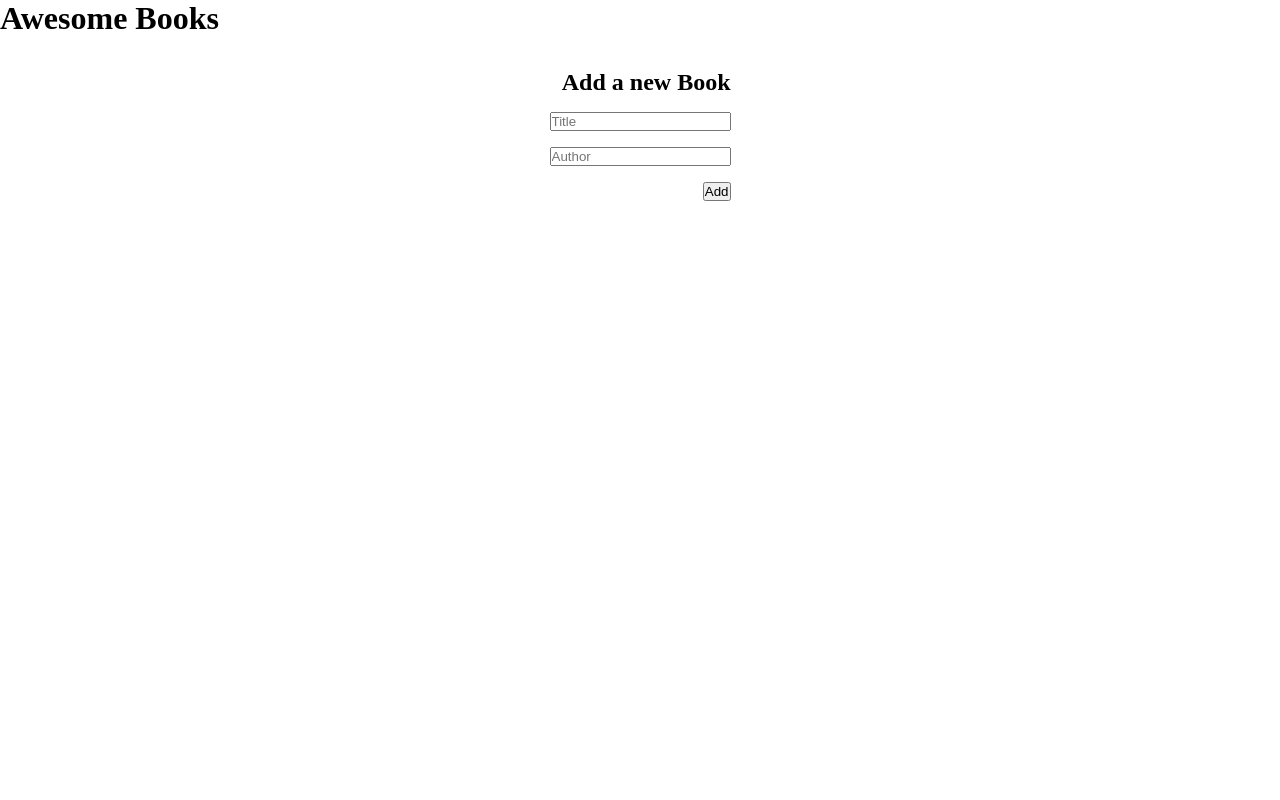
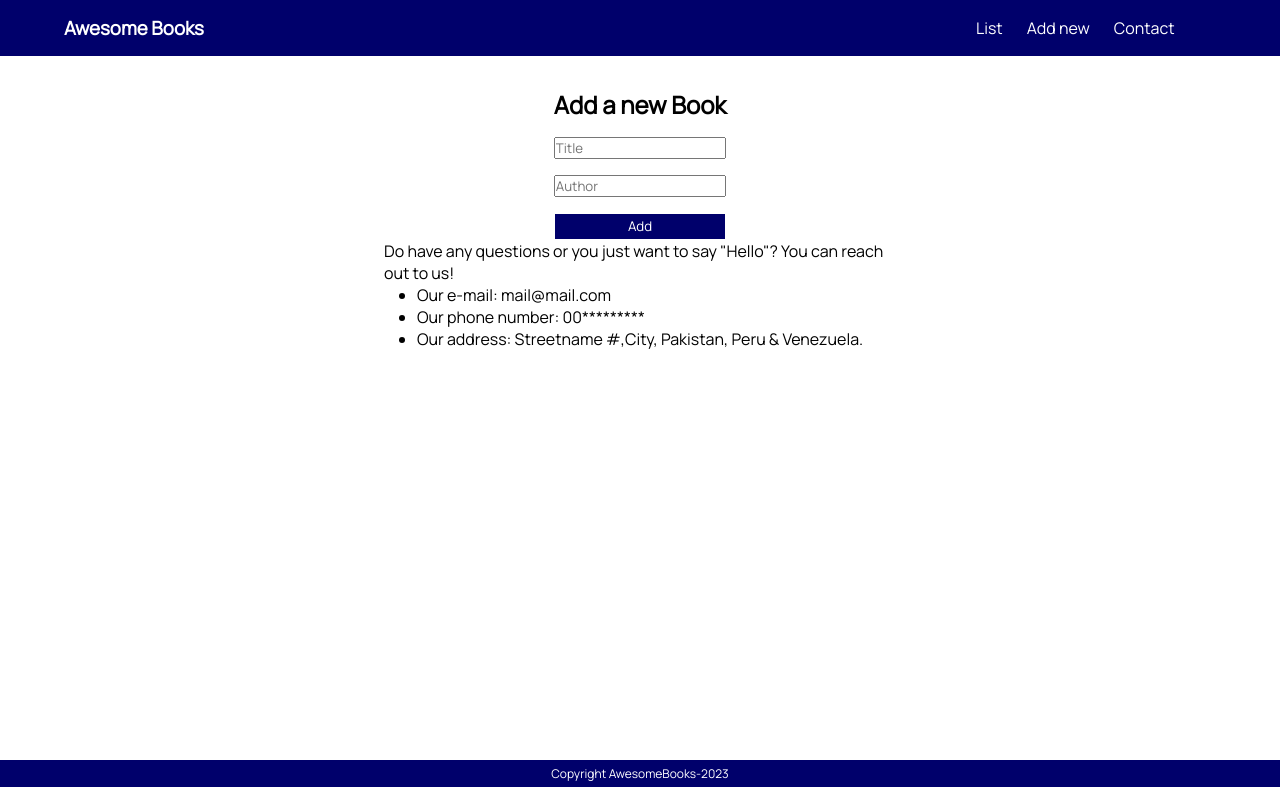
Before and after one commit to MasumaJaffery/Awesome-Books, a website: page index.html in a window 1280 px wide. Drawn offline with Linux system fonts and the light colour scheme; a web font is replaced by a local one.

Commit message:
Add Single Page Application

```diff
--- a/class.js
+++ b/class.js
@@ -1,4 +1,29 @@
 /* eslint-disable */
+const Booklink = document.getElementById('book-link');
+const Addlink = document.getElementById('add-link');
+const Contactlink = document.getElementById('contact-link')
+const Booklist = document.getElementById('booklist');
+const AddBook = document.getElementById('Add-Books');
+const Contact = document.getElementById('contact');
+Booklink.addEventListener('click', () => {
+    Booklist.style.display = 'block';
+    AddBook.style.display = 'none';
+    Contact.style.display = 'none';
+});
+
+Addlink.addEventListener('click', () => {
+  Booklist.style.display = 'none';
+  AddBook.style.display = 'block';
+  Contact.style.display = 'none';
+});
+
+Contactlink.addEventListener('click', () => {
+  Booklist.style.display = 'none';
+  AddBook.style.display = 'none';
+  Contact.style.display = 'block';
+});
+
+
 class Book {
   constructor(title, author) {
     this.title = title;
--- a/index.html
+++ b/index.html
@@ -4,14 +4,30 @@
     <meta charset="UTF-8">
     <meta http-equiv="X-UA-Compatible" content="IE=edge">
     <meta name="viewport" content="width=device-width, initial-scale=1.0">
+    <link rel="preconnect" href="https://fonts.googleapis.com">
+    <link rel="preconnect" href="https://fonts.gstatic.com" crossorigin>
+    <link href="https://fonts.googleapis.com/css2?family=Lato&family=Lexend:wght@400;500&family=Manrope&family=Noto+Color+Emoji&display=swap" rel="stylesheet">
     <link rel = "stylesheet" href="style.css">
     <script src = "class.js"></script>
     <title>Awesome Books</title>
 </head>
 <body>
+<header>
+    <nav>
+      <h3>Awesome Books</h3>
+        <ul>
+            <ul>
+                <li><a href="" id="book-link">List</a></li>
+                <li><a href="" id="add-link">Add new</a></li>
+                <li><a href="" id="contact-link">Contact</a></li>
+            </ul>
+
+        </ul>
+    </nav>
+</header>
 <main>
-<h1>Awesome Books</h1>
 <section id = "booklist"></section>
+<section id = "Add-Books">
 <div class = "form-center">
 <form>
 <h2>Add a new Book</h2>
@@ -20,6 +36,19 @@
 <button type="button" id = "add-btn">Add</button>
 </form>
 </div>
+</section>
+<section id = "contact">
+<p>Do have any questions or you just want to say "Hello"?
+    You can reach out to us!</p>
+<ul>
+<li>Our e-mail: mail@mail.com</li>
+<li>Our phone number: 00*********</li>
+<li>Our address: Streetname #,City, Pakistan, Peru & Venezuela.</li>
+</ul>
+</section>
 </main>
+<footer>
+Copyright AwesomeBooks-2023
+</footer>
 </body>
 </html>
--- a/style.css
+++ b/style.css
@@ -2,6 +2,11 @@
   margin: 0;
   padding: 0;
   box-sizing: border-box;
+  font-family: 'Manrope', sans-serif;
+}
+
+main {
+  height: 84vh;
 }
 
 .form-center {
@@ -15,11 +20,21 @@ form {
   flex-direction: column;
   gap: 1rem;
   margin: 0 auto;
-  align-items: flex-end;
 }
 
 form #add-btn {
   align-items: flex-end;
+  color: #fff;
+  background-color: rgb(0, 0, 107);
+  border: 1px solid #fff;
+  padding: 2%;
+}
+
+form #add-btn:hover,
+form #add-btn:active {
+  background-color: #fff;
+  color: rgb(0, 0, 107);
+  border: 1px solid rgb(0, 0, 107);
 }
 
 table {
@@ -42,3 +57,52 @@ table td {
   padding: 0.1rem;
   display: flex;
 }
+
+nav {
+  display: flex;
+  align-items: center;
+  background-color: rgb(0, 0, 107);
+  height: 7vh;
+  justify-content: space-between;
+}
+
+nav h3 {
+  color: #fff;
+  margin-left: 5%;
+}
+
+nav ul {
+  display: flex;
+  list-style: none;
+  gap: 10%;
+  width: 25%;
+}
+
+nav ul a {
+  color: #fff;
+  text-decoration: none;
+  font-weight: 500;
+  width: max-content;
+  margin-left: 1rem;
+  display: block;
+}
+
+#contact {
+  display: flex;
+  justify-content: space-around;
+  flex-direction: column;
+  align-items: center;
+}
+
+#contact p {
+  width: 40%;
+}
+
+footer {
+  background-color: rgb(0, 0, 107);
+  font-size: 12px;
+  color: #fff;
+  display: flex;
+  padding: 0.4%;
+  justify-content: space-around;
+}
```
Also changed, not shown: functional.js (renamed from index.js).
